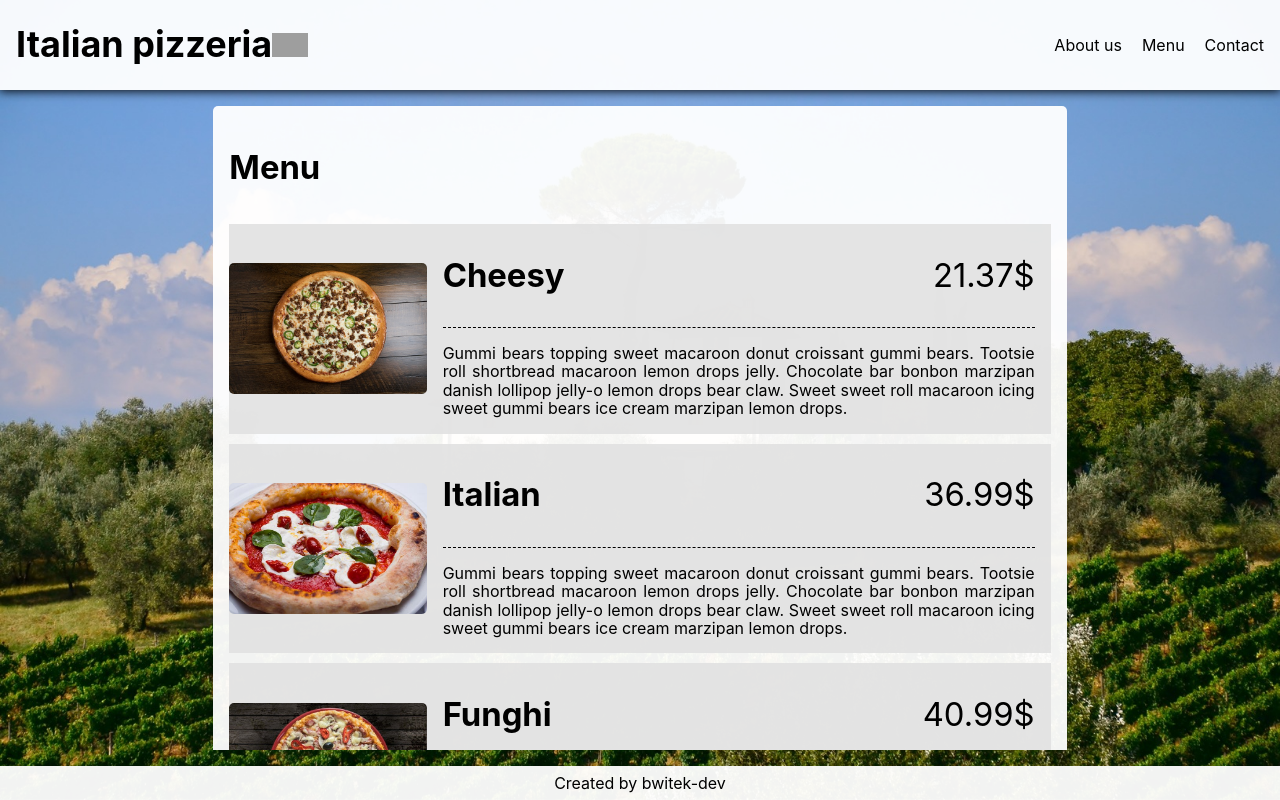
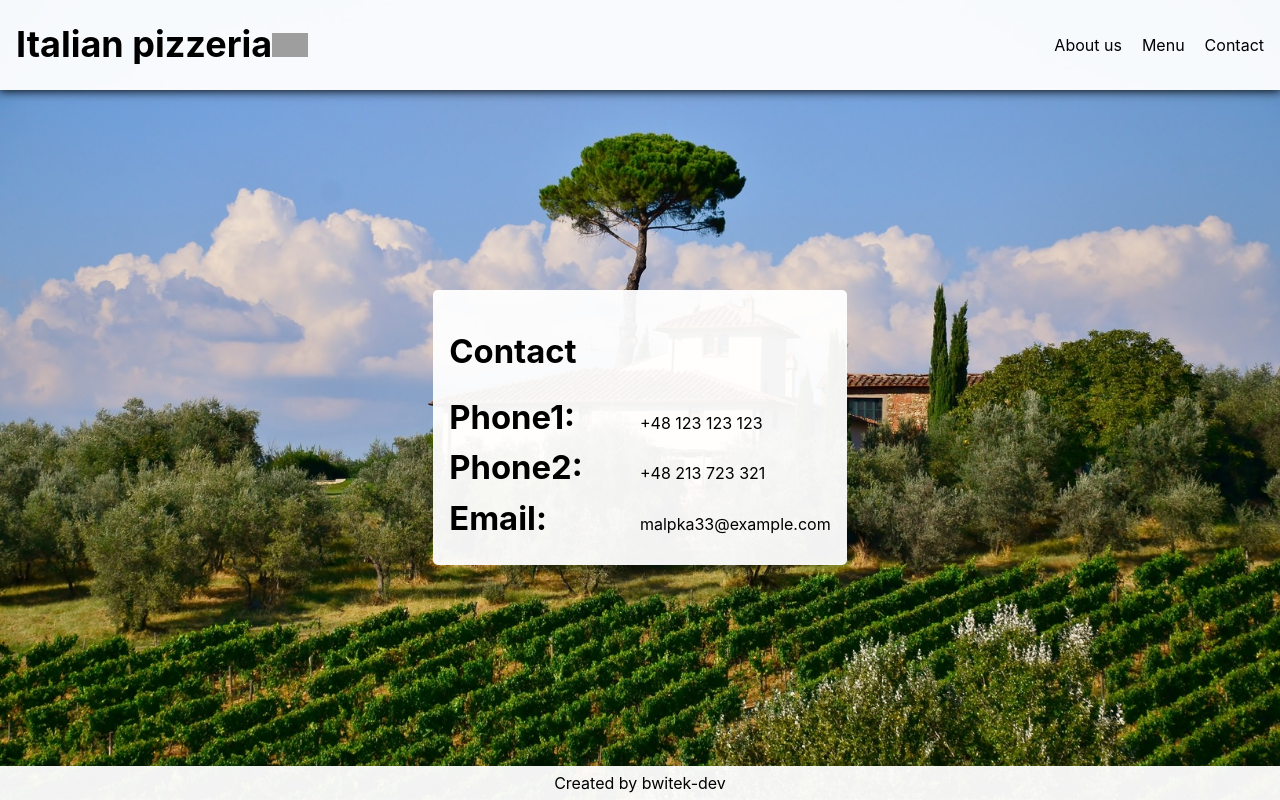
Before and after one commit to bwitek-dev/restaurant-page, a website built with webpack: page src/index.html in a window 1280 px wide. Built offline with nearby package versions, Linux system fonts and the light colour scheme; grey boxes are pictures that could not be loaded; a web font is replaced by a local one.

Commit message:
Add 'contact' tab

```diff
--- /dev/null
+++ b/src/contact.js
@@ -0,0 +1,31 @@
+function addContactItem(title, value){
+    const itemTitle = document.createElement(`h3`);
+    itemTitle.textContent = `${title}:`;
+
+    const itemValue = document.createElement(`p`);
+    itemValue.textContent = `${value}`;
+
+    const contactItem = document.createElement(`div`);
+    contactItem.classList.add(`contact-item`);
+
+    contactItem.appendChild(itemTitle);
+    contactItem.appendChild(itemValue);
+
+    return contactItem;
+}
+function renderContactTab(){
+    const h2 = document.createElement(`h2`);
+    h2.textContent = `Contact`;
+
+    const contactTab = document.createElement(`div`);
+    contactTab.setAttribute(`id`, `contact-tab`);
+    contactTab.appendChild(h2);
+    contactTab.appendChild(addContactItem(`Phone1`,`+48 123 123 123`));
+    contactTab.appendChild(addContactItem(`Phone2`,`+48 213 723 321`));
+    contactTab.appendChild(addContactItem(`Email`,`malpka33@example.com`));
+
+    const selectedContent = document.querySelector(`#selected-content`);
+    selectedContent.appendChild(contactTab);
+}
+
+export {renderContactTab};
--- a/src/index.js
+++ b/src/index.js
@@ -2,7 +2,9 @@ import './style.scss';
 import { initLayout } from './init';
 import {renderAboutTab} from './about';
 import{renderMenuTab} from './menu';
+import{renderContactTab} from './contact';
 
 initLayout();
 // renderAboutTab();
-renderMenuTab();
+// renderMenuTab();
+renderContactTab();
--- a/src/style.scss
+++ b/src/style.scss
@@ -14,11 +14,16 @@ $paragraph-font-size: calc(0.5rem + 1vmin);
 $h1-font-size: calc(1rem + 2.5vmin);
 $h2-font-size: calc(0.9rem + 2.3vmin);
 $h3-font-size: $h2-font-size;
+$h4-font-size: calc(0.75rem + 2vmin);
 
 $outer-gap: calc(0.5rem + 1vmin);
 $inner-gap: calc(0.5rem + 1vmin);
 $inner-footer-gap: calc(0.25rem + 0.5vmin);
 
+%cancel-margin-padding{
+    margin: 0;
+    padding: 0;
+}
 %round-corners{
     border-radius: 5px;
 }
@@ -162,10 +167,10 @@ h3{
         row-gap: 10px;
         >.menu-item{
             @include set-item-layout(1, 3);
+            @extend %round-corners;
             flex: 1;
 
             background-color: $secondary-color;
-            // padding-right: $inner-gap;
 
             .item-heading{
                 border-bottom: dashed 1px black;
@@ -179,5 +184,18 @@ h3{
             }
         }
     }
+    >#contact-tab{
+        display: flex;
+        flex-direction: column;
+        .contact-item{
+            display: grid;
+            align-items: baseline;
+            grid-template-columns: repeat(2, 1fr);
+            grid-auto-rows: 1fr;
+            h3{
+                @extend %cancel-margin-padding;
+            }
+        }
+    }
 
 }
```
Also changed, not shown: dist/main.js.
